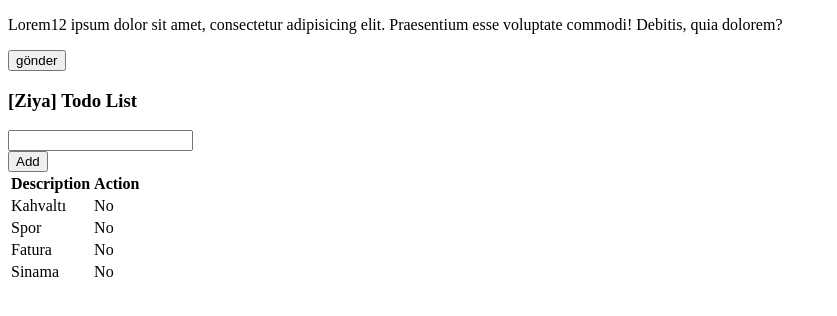
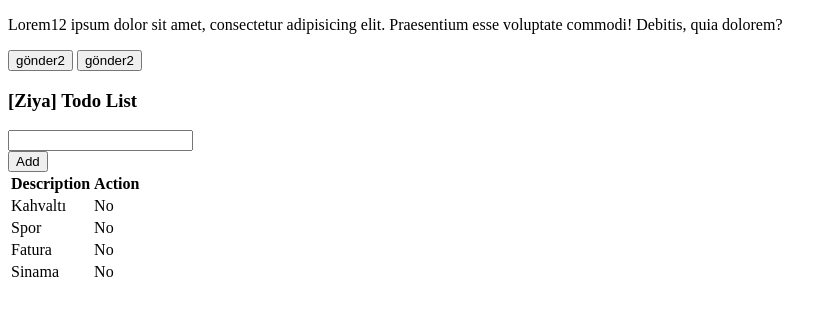
Before and after one commit to yukselmatbaa/RentAcarApp, a plain HTML site: page src/index.html in a window 1280 px wide. Shown: the whole page, without its empty margins (0-837 px from the left). Drawn offline with Linux system fonts and the light colour scheme.

Commit message:
work test 1 branch

```diff
--- a/src/index.html
+++ b/src/index.html
@@ -14,7 +14,8 @@
 <body class="m-1 p-1 ">
   <p>Lorem12 ipsum dolor sit amet, consectetur adipisicing elit. Praesentium esse
     voluptate commodi! Debitis, quia dolorem?</p>
-   <button>gönder</button>
+   <button>gönder2</button>
+   <button>gönder2</button>
 <div class="container3">
     <div class="row justify-content-center">
       <div class="col-6">
```
